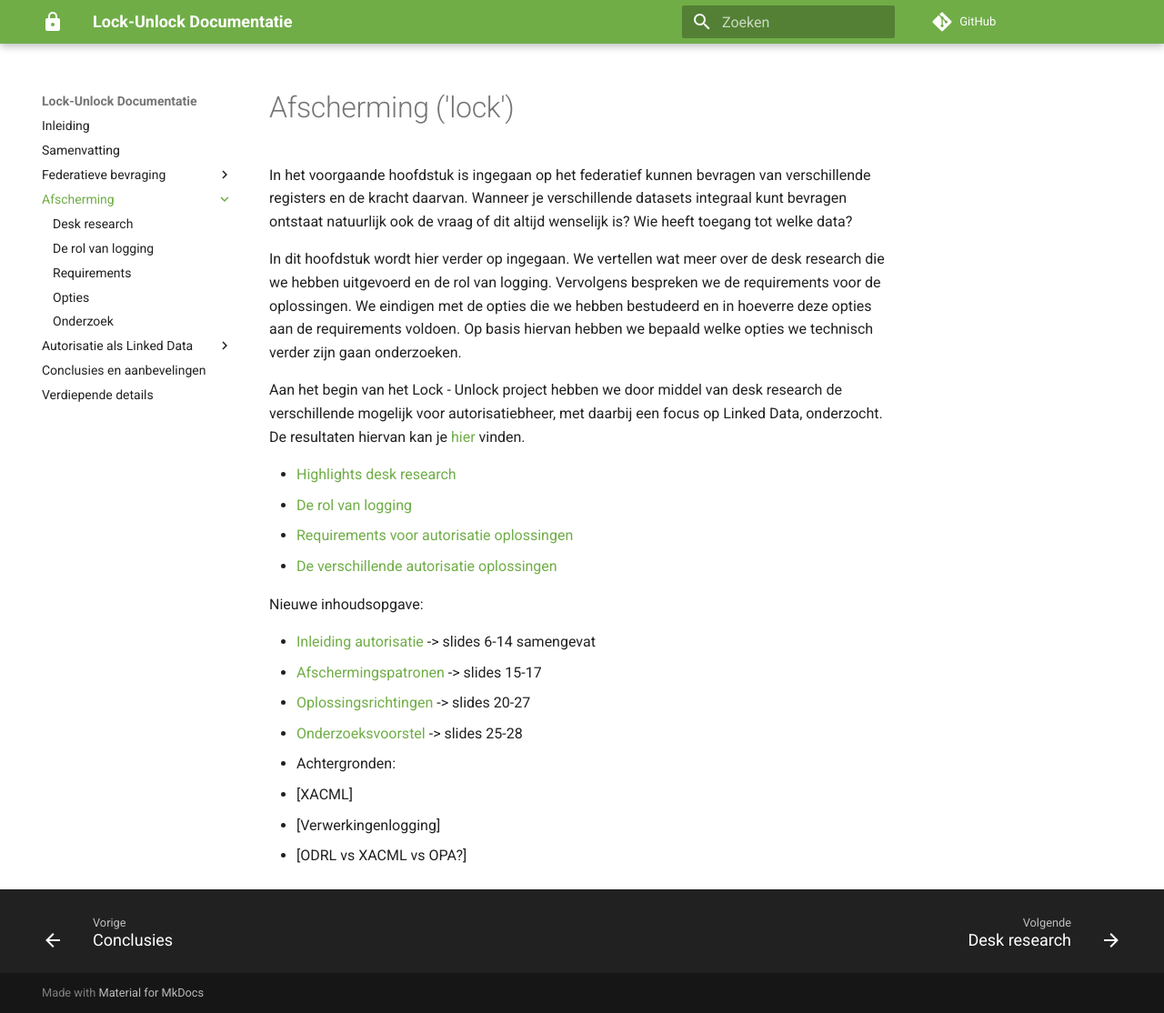
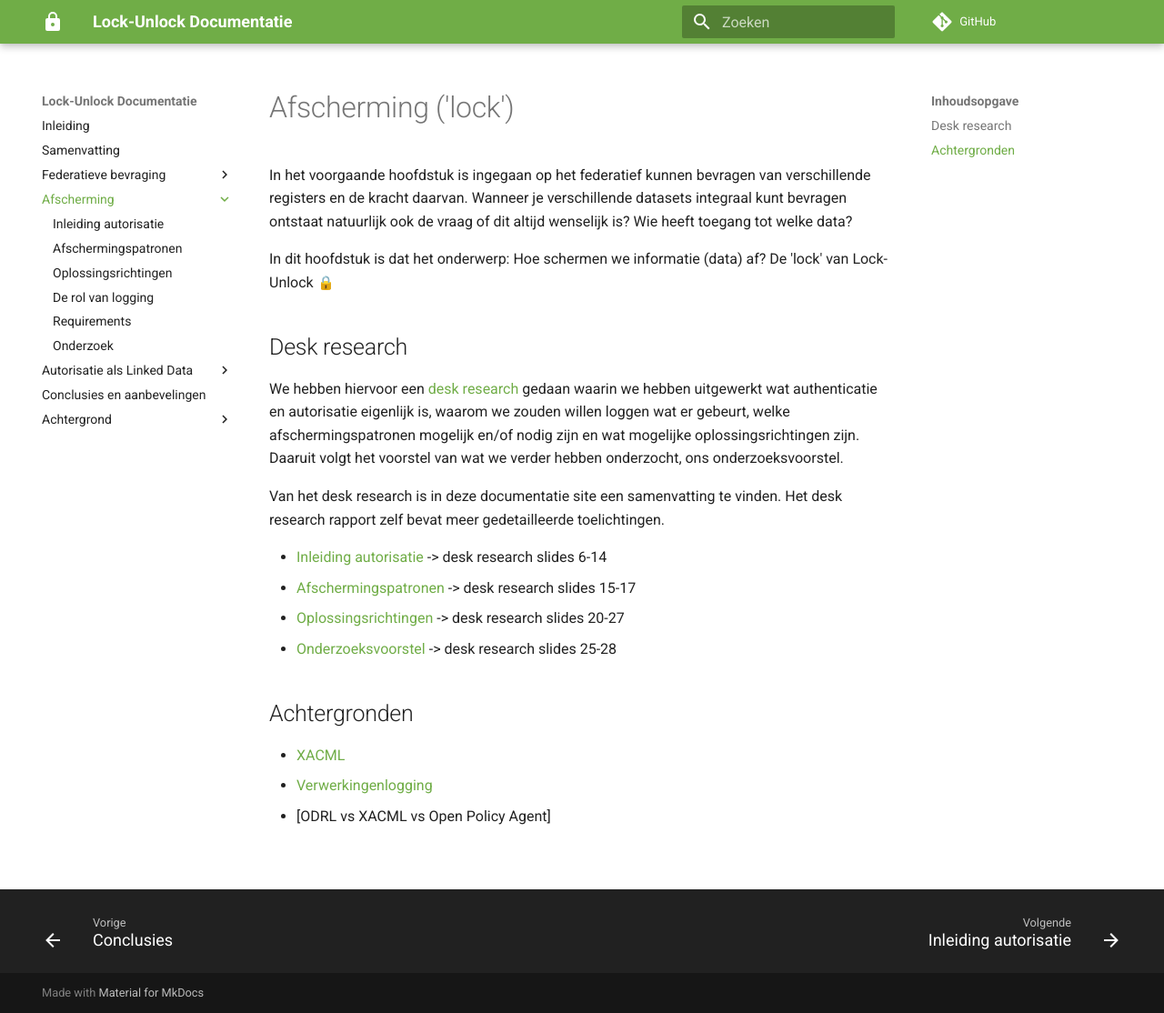
Before and after one commit to kadaster-labs/lock-unlock-docs, an MkDocs documentation site: the page built from docs/afscherming/index.md, in a window 1280 px wide and 1114 px high. Shown: the whole window at 91% size. Built offline with MkDocs 1.6.1 and Material for MkDocs 9.7.7, drawn with Linux system fonts in a browser that asks for light colours; emoji names are drawn with the system emoji font; comment, search, counter and statistics services are not loaded.

Commit message:
afscherming uitwerking

```diff
--- a/docs/afscherming/index.md
+++ b/docs/afscherming/index.md
@@ -1,25 +1,29 @@
 ---
 title: Afscherming ('lock')
 ---
-In het voorgaande hoofdstuk is ingegaan op het federatief kunnen bevragen van verschillende registers en de kracht daarvan. Wanneer je verschillende datasets integraal kunt bevragen ontstaat natuurlijk ook de vraag of dit altijd wenselijk is? Wie heeft toegang tot welke data?
+In het voorgaande hoofdstuk is ingegaan op het federatief kunnen bevragen van verschillende
+registers en de kracht daarvan. Wanneer je verschillende datasets integraal kunt bevragen ontstaat
+natuurlijk ook de vraag of dit altijd wenselijk is? Wie heeft toegang tot welke data?
 
-In dit hoofdstuk wordt hier verder op ingegaan. We vertellen wat meer over de desk research die we hebben uitgevoerd en de rol van logging. Vervolgens bespreken we de requirements voor de oplossingen. We eindigen met de opties die we hebben bestudeerd en in hoeverre deze opties aan de requirements voldoen. Op basis hiervan hebben we bepaald welke opties we technisch verder zijn gaan onderzoeken.
+In dit hoofdstuk is dat het onderwerp: Hoe schermen we informatie (data) af? De 'lock' van Lock-Unlock :lock:
 
-Aan het begin van het Lock - Unlock project hebben we door middel van desk research de verschillende mogelijk voor autorisatiebheer, met daarbij een focus op Linked Data, onderzocht. De resultaten hiervan kan je [hier](./Lock%20Unlock%20-%20Desk%20Research%20Autorisatie%20v1.0%20-%2027102023.pdf) vinden.
+## Desk research
 
-- [Highlights desk research](./deskresearch.md)
-- [De rol van logging](./verantwoording.md)
-- [Requirements voor autorisatie oplossingen](./requirements.md)
-- [De verschillende autorisatie oplossingen](opties.md)
+We hebben hiervoor een [desk research](LockUnlock-DeskResearchAutorisatiev1.0-27102023.pdf) gedaan
+waarin we hebben uitgewerkt wat authenticatie en autorisatie eigenlijk is, waarom we zouden willen
+loggen wat er gebeurt, welke afschermingspatronen mogelijk en/of nodig zijn en wat mogelijke
+oplossingsrichtingen zijn. Daaruit volgt het voorstel van wat we verder hebben onderzocht, ons
+onderzoeksvoorstel.
 
-Nieuwe inhoudsopgave:
+Van het desk research is in deze documentatie site een samenvatting te vinden. Het desk research rapport zelf bevat meer gedetailleerde toelichtingen.
 
-- [Inleiding autorisatie](./autorisatie.md) -> slides 6-14 samengevat
-- [Afschermingspatronen](./afschermingspatronen.md) -> slides 15-17
-- [Oplossingsrichtingen](./oplossingsrichtingen.md) -> slides 20-27
-- [Onderzoeksvoorstel](./onderzoeksvoorstel.md) -> slides 25-28
+- [Inleiding autorisatie](./autorisatie.md) -> desk research slides 6-14
+- [Afschermingspatronen](./afschermingspatronen.md) -> desk research slides 15-17
+- [Oplossingsrichtingen](./oplossingsrichtingen.md) -> desk research slides 20-27
+- [Onderzoeksvoorstel](./onderzoeksvoorstel.md) -> desk research slides 25-28
 
-- Achtergronden:
-  - [XACML]
-  - [Verwerkingenlogging]
-  - [ODRL vs XACML vs OPA?]
+## Achtergronden
+
+- [XACML](../achtergrond/xacml.md)
+- [Verwerkingenlogging](../achtergrond/verwerkingenlogging.md)
+- [ODRL vs XACML vs Open Policy Agent]
--- a/docs/css/lock-unlock.css
+++ b/docs/css/lock-unlock.css
@@ -1,5 +1,11 @@
 :root {
-    --md-primary-fg-color:        #70ad47;
-    --md-primary-fg-color--light: #ECB7B7;
-    --md-primary-fg-color--dark:  #90030C;
-  }
+  --md-primary-fg-color: #70ad47;
+  --md-primary-fg-color--light: #ECB7B7;
+  --md-primary-fg-color--dark: #90030C;
+}
+
+.highlight {
+  border: 1px solid orange;
+  padding: 0.8em;
+  background-color: rgb(252, 252, 211);
+}
--- a/mkdocs.yml
+++ b/mkdocs.yml
@@ -18,10 +18,11 @@ nav:
      - federatieve-bevraging/conclusies.md
   - Afscherming:
     - afscherming/index.md
-    - afscherming/deskresearch.md
+    - afscherming/autorisatie.md
+    - afscherming/afschermingspatronen.md
+    - afscherming/oplossingsrichtingen.md
     - afscherming/verantwoording.md
     - afscherming/requirements.md
-    - afscherming/opties.md
     - afscherming/onderzoek.md
   - Autorisatie als Linked Data:
     - autorisatie-als-linkeddata/index.md
@@ -37,7 +38,11 @@ nav:
       - autorisatie-als-linkeddata/demonstrators/subgraph.md
     - autorisatie-als-linkeddata/evaluatie.md
   - conclusies.md
-  - verdiepende-details/index.md
+  - Achtergrond:
+    - achtergrond/index.md
+    - achtergrond/glossary.md
+    - achtergrond/verwerkingenlogging.md
+    - achtergrond/xacml.md
 extra_css:
   - css/lock-unlock.css
 theme:
```
Also changed, not shown: docs/achtergrond/glossary.md (added, +77 -0 lines), docs/achtergrond/index.md (added, +10 -0 lines), docs/achtergrond/verwerkingenlogging.md (added, +4 -0 lines), docs/achtergrond/xacml.md (added, +12 -0 lines), docs/afscherming/afschermingspatronen.md (added, +53 -0 lines), docs/afscherming/autorisatie.md (added, +99 -0 lines), docs/afscherming/deskresearch.md (deleted, +0 -6 lines), docs/afscherming/oplossingsrichtingen.md (renamed from docs/afscherming/opties.md, +1 -1 lines), docs/verdiepende-details/index.md (deleted, +0 -34 lines), docs/achtergrond/images/xacml.png (added), docs/afscherming/images/authorisation-simple.png (added), docs/afscherming/images/query-direction.png (added), docs/afscherming/images/resource-layers.png (added), docs/afscherming/images/subgraph.png (added), 1 more files, 3 other files.
